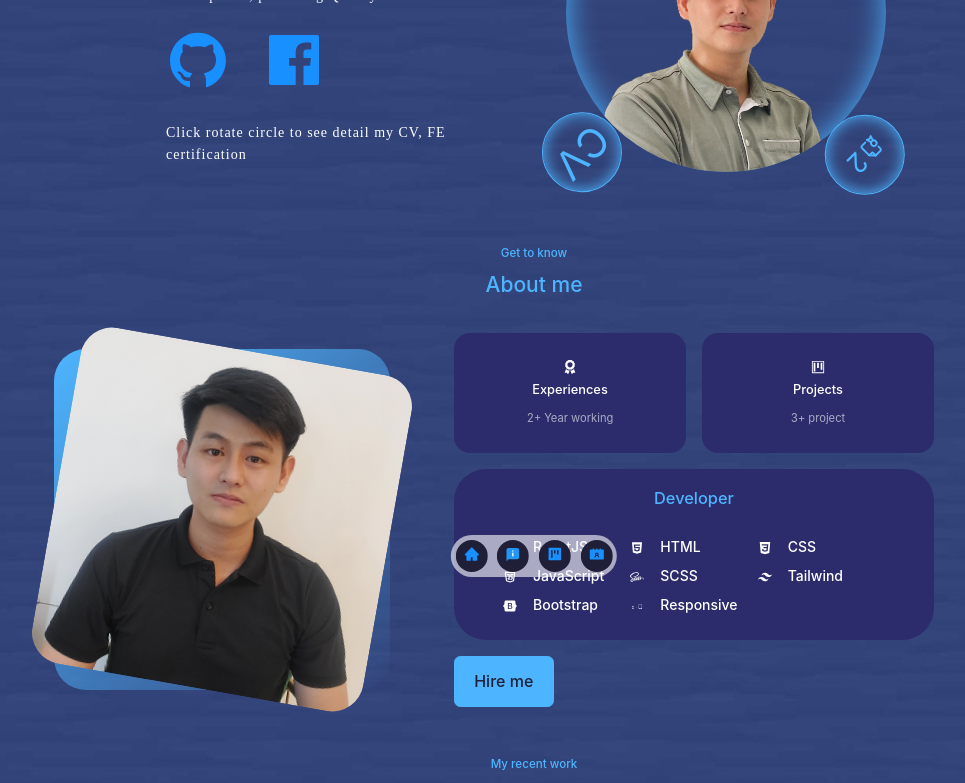
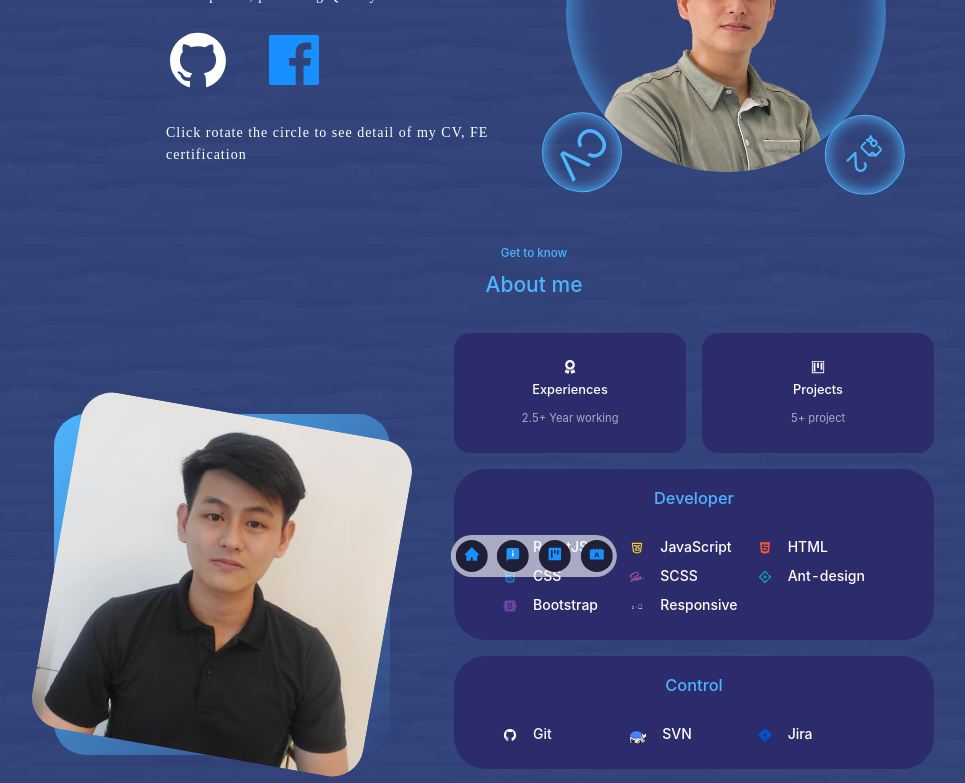
Before and after one commit to dhthinh7/react_portfolio, a React (Create React App) app: page / in a window 1280 px wide. Shown: the part 220-1003 px from the top of the page, without its empty margins (106-1071 px from the left). Built offline with nearby package versions, Linux system fonts and the light colour scheme.

Commit message:
Add control skill and update color icon
Update

```diff
--- a/src/Component/About/About.js
+++ b/src/Component/About/About.js
@@ -1,13 +1,14 @@
 import React from "react";
 import { VscProject } from 'react-icons/vsc';
 import { FaAward } from 'react-icons/fa';
-import { AiFillHtml5 } from 'react-icons/ai';
+import { AiFillHtml5, AiFillGithub, AiOutlineAntDesign } from 'react-icons/ai';
 import { IoLogoCss3, IoLogoSass } from 'react-icons/io';
 import { TbBrandJavascript } from 'react-icons/tb';
-import { SiTailwindcss, SiBootstrap } from 'react-icons/si';
+import { SiTailwindcss, SiBootstrap, SiJirasoftware } from 'react-icons/si';
 import { DiResponsive } from 'react-icons/di';
 import { GrReactjs } from 'react-icons/gr';
 import avatar_me from '../../Assets/images/avatar.png';
+import svn from '../../Assets/images/tortoisesvn.png';
 
 import './About.scss'
 export default function About() {
@@ -26,14 +27,14 @@ export default function About() {
             <div className="about_card-flex">
               <FaAward />
               <h5>Experiences</h5>
-              <small>2+ Year working</small>
+              <small>2.5+ Year working</small>
             </div>
           </article>
           <article className="about_card">
             <div className="about_card-flex">
               <VscProject />
               <h5>Projects</h5>
-              <small>3+ project</small>
+              <small>5+ project</small>
             </div>
           </article>
         </div>
@@ -41,36 +42,59 @@ export default function About() {
           <h3>Developer</h3>
           <div className="skill_content">
             <article className="skill_detail">
-              <div className="skill_icon"><GrReactjs /></div>
+              <div className="skill_icon react"><GrReactjs /></div>
               <h4>ReactJS</h4>
             </article>
             <article className="skill_detail">
-              <div className="skill_icon"><AiFillHtml5 /></div>
+              <div className="skill_icon js"><TbBrandJavascript /></div>
+              <h4>JavaScript</h4>
+            </article>
+            <article className="skill_detail">
+              <div className="skill_icon html"><AiFillHtml5 /></div>
               <h4>HTML</h4>
             </article>
             <article className="skill_detail">
-              <div className="skill_icon"><IoLogoCss3 /></div>
+              <div className="skill_icon css"><IoLogoCss3 /></div>
               <h4>CSS</h4>
             </article>
             <article className="skill_detail">
-              <div className="skill_icon"><TbBrandJavascript /></div>
-              <h4>JavaScript</h4>
-            </article>
-            <article className="skill_detail">
-              <div className="skill_icon"><IoLogoSass /></div>
+              <div className="skill_icon scss"><IoLogoSass /></div>
               <h4>SCSS</h4>
             </article>
             <article className="skill_detail">
-              <div className="skill_icon"><SiTailwindcss /></div>
-              <h4>Tailwind</h4>
+              <div className="skill_icon ant-design"><AiOutlineAntDesign /></div>
+              <h4>Ant-design</h4>
             </article>
             <article className="skill_detail">
-              <div className="skill_icon"><SiBootstrap /></div>
+              <div className="skill_icon bootstrap"><SiBootstrap /></div>
               <h4>Bootstrap</h4>
             </article>
+            {/* <article className="skill_detail">
+              <div className="skill_icon tailwind"><SiTailwindcss /></div>
+              <h4>Tailwind</h4>
+            </article> */}
             <article className="skill_detail">
               <div className="skill_icon"><DiResponsive /></div>
               <h4>Responsive</h4>
+            </article>
+          </div>
+        </div>
+        <div className="skill_softskill">
+          <h3>Control</h3>
+          <div className="skill_content">
+            <article className="skill_detail">
+              <div className="skill_icon"><AiFillGithub /></div>
+              <h4>Git</h4>
+            </article>
+            <article className="skill_detail">
+              <div className="skill_icon icon_svn">
+                <img src={svn} alt="svn"/>
+              </div>
+              <h4>SVN</h4>
+            </article>
+            <article className="skill_detail">
+              <div className="skill_icon jira"><SiJirasoftware /></div>
+              <h4>Jira</h4>
             </article>
           </div>
         </div>
--- a/src/Component/About/About.scss
+++ b/src/Component/About/About.scss
@@ -1,4 +1,5 @@
 @import '../../index.scss';
+
 .about-margin-top {
   margin-top: 0rem !important;
 
@@ -29,6 +30,7 @@
 
     .about_content {
       width: 100%;
+
       .about_cards {
         display: grid;
         grid-template-columns: repeat(2, 1fr);
@@ -62,14 +64,17 @@
         }
       }
 
-      .skill_fontend  {
+      .skill_fontend,
+      .skill_softskill {
         @include section_item;
         margin-top: 1rem;
         padding: 1rem 3rem;
         margin-bottom: 1rem;
+
         .skill_content {
           display: grid;
           grid-template-columns: 1fr 1fr 1fr;
+
           .skill_detail {
             display: flex;
             justify-content: start;
@@ -78,17 +83,61 @@
             .skill_icon {
               padding-right: 1rem;
               color: white;
+
+              &.react {
+                svg {
+                  color: #48CAE9;
+                }
+              }
+
+              &.html {
+                color: #F2582C;
+              }
+
+              &.js {
+                color: #F4CC36;
+              }
+
+              &.css {
+                color: #1B72B9;
+              }
+
+              &.scss {
+                color: #D0639C;
+              }
+
+              &.tailwind,
+              &.ant-design {
+                color: #0CA5B5;
+              }
+
+              &.bootstrap {
+                color: #7044A5;
+              }
+
+              &.icon_svn {
+                img {
+                  width: 1rem;
+                  height: 1rem;
+                }
+              }
+
+              &.jira {
+                color: #0254D1;
+              }
+
             }
           }
         }
 
       }
+
       a {
         font-size: 1rem;
         font-weight: 500;
       }
     }
-    }
+  }
 }
 
 // Media device
--- a/src/Component/Contact/Contact.js
+++ b/src/Component/Contact/Contact.js
@@ -1,7 +1,8 @@
 import React, { useRef } from 'react';
 import emailjs from '@emailjs/browser';
 import "./Contact.scss";
-import { AiTwotoneMail, AiFillMessage } from 'react-icons/ai';
+import { AiTwotoneMail } from 'react-icons/ai';
+import { BsMessenger } from 'react-icons/bs';
 import { SiZalo } from 'react-icons/si';
 import { notification } from 'antd';
 
@@ -33,13 +34,13 @@ export default function Contact() {
     <div className="container contact_container">
       <div className="contact_options">
         <article className="contact_item">
-          <div className="contact_item-icon"><AiTwotoneMail /></div>
+          <div className="contact_item-icon email"><AiTwotoneMail /></div>
           <h4>Email</h4>
           <h5>dhthinh7@gmail.com</h5>
           <a href="mailto:dhthinh7@gmail.com" target="_blank" rel="noreferrer">Send a message</a>
         </article>
         <article className="contact_item">
-          <div className="contact_item-icon"><AiFillMessage /></div>
+          <div className="contact_item-icon messenger"><BsMessenger /></div>
           <h4>Messenger</h4>
           <h5>Doan Hoang Thinh</h5>
           <a href="https://m.me/doanhoangthinh11" target="_blank" rel="noreferrer">Send a message</a>
--- a/src/Component/Contact/Contact.scss
+++ b/src/Component/Contact/Contact.scss
@@ -24,6 +24,10 @@
         .contact_item-icon {
           font-size: 1.5rem;
           color: var(--color-white);
+
+          &.messenger {
+            color: #007DF6;
+          }
         }
 
         a {
--- a/src/Component/Experience/Portfolio/Portfolio.js
+++ b/src/Component/Experience/Portfolio/Portfolio.js
@@ -18,8 +18,8 @@ const portfolio_data = [
     id: 2,
     image: BK,
     title: 'Movie tickets online booking',
-    github: 'https://github.com/dhthinh7/booking_ticket_film',
-    liveDemo: 'https://bookingticketfilm.netlify.app',
+    github: 'https://github.com/dhthinh7/movie_tickets_online_booking',
+    liveDemo: 'https://moviesbookingonline.netlify.app',
     public: true
   },
   {
--- a/src/Component/Header/Header.js
+++ b/src/Component/Header/Header.js
@@ -14,7 +14,7 @@ export default function Header() {
           <h5 className="text-light">Fontend developer</h5>
           <p>Frontend Developer with high responsibility in development, producing Quality work.</p>
           <HeaderSocials />
-          <p className="direct">Click rotate circle to see detail my CV, FE certification</p>
+          <p className="direct">Click rotate the circle to see detail of my CV, FE certification</p>
         </div>
         <div className="header_cv">
           <CV />
--- a/src/Component/Header/Header.scss
+++ b/src/Component/Header/Header.scss
@@ -118,6 +118,14 @@ header {
         &:hover {
           color: var(--color-white);
         }
+      }
+
+      .git {
+        color: white;
+      }
+
+      .fb {
+        color: #1B74E4;
       }
     }
 
--- a/src/Component/Header/HeaderSocials.js
+++ b/src/Component/Header/HeaderSocials.js
@@ -3,7 +3,7 @@ import { AiFillGithub, AiFillLinkedin, AiFillFacebook } from 'react-icons/ai';
 
 export default function HeaderSocials() {
   return <div className="header_socials">
-    <a href="https://github.com/dhthinh7" target="_blank" rel="noopener noreferrer"><AiFillGithub /></a>
-    <a href="https://www.facebook.com/doanhoangthinh11" target="_blank" rel="noopener noreferrer"><AiFillFacebook /></a>
+    <a className="git" href="https://github.com/dhthinh7" target="_blank" rel="noopener noreferrer"><AiFillGithub /></a>
+    <a clasname="fb" href="https://www.facebook.com/doanhoangthinh11" target="_blank" rel="noopener noreferrer"><AiFillFacebook /></a>
   </div>;
 }
```
Also changed, not shown: src/Assets/images/tortoisesvn.png (added), 1 other file (tests, documents, lock files or other folders).
